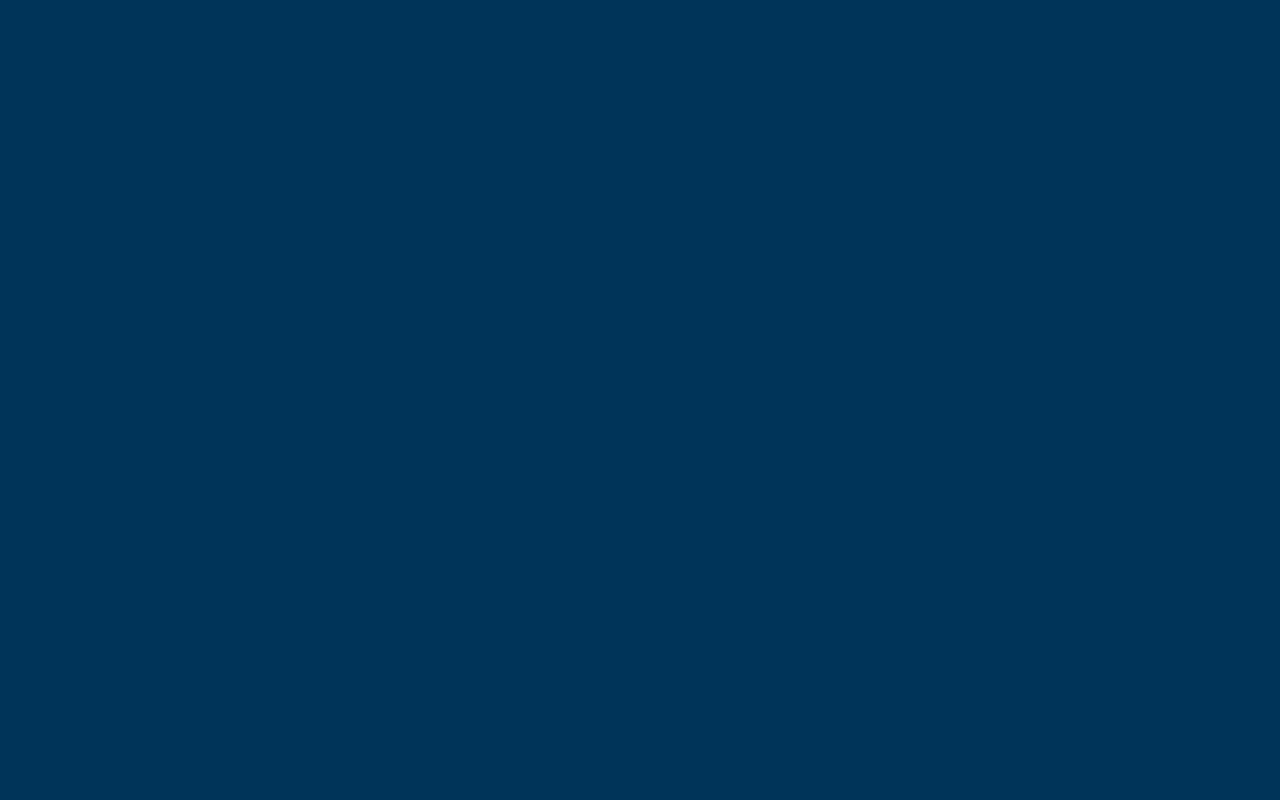
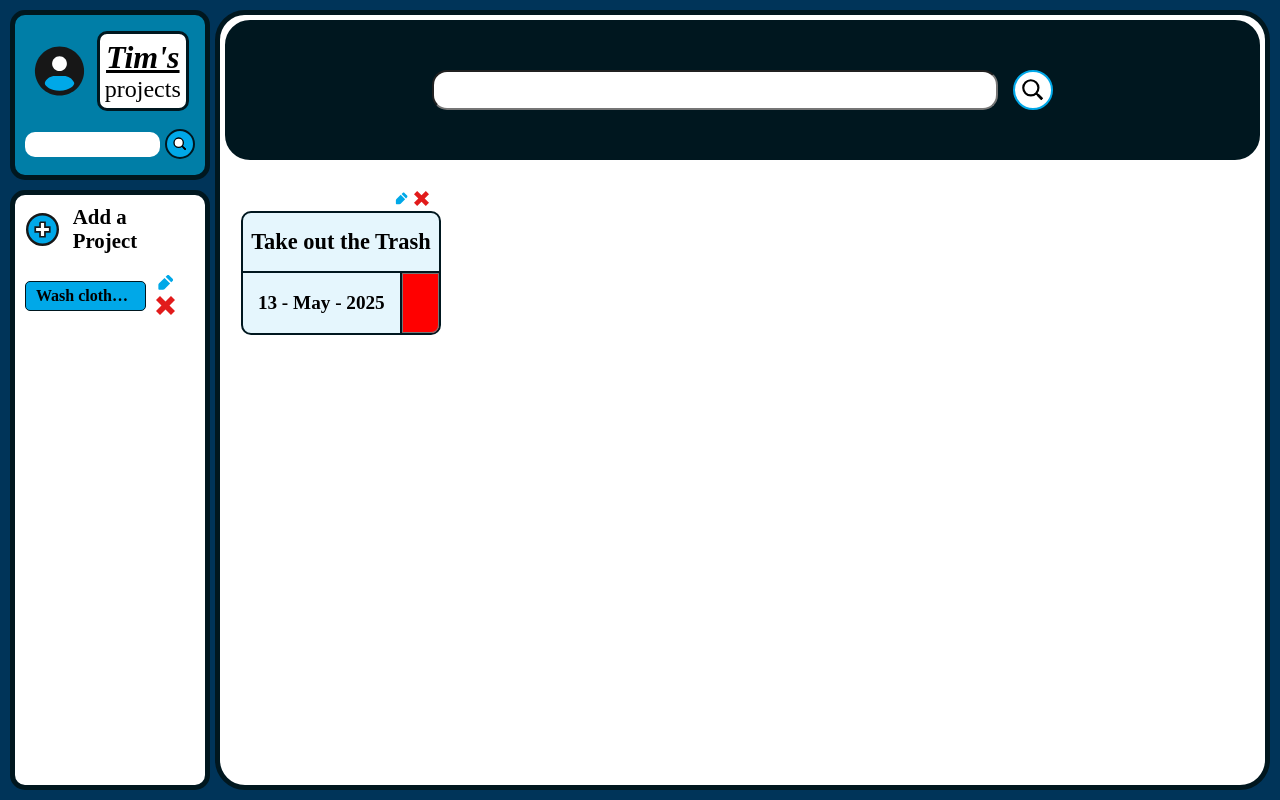
Before and after one commit to 71M8AY/todo-project, a website built with webpack: page src/index.html in a window 1280 px wide. Built offline with nearby package versions, Linux system fonts and the light colour scheme.

Commit message:
Small profress

```diff
--- a/src/index.html
+++ b/src/index.html
@@ -6,6 +6,86 @@
     <title>Todo App</title>
   </head>
   <body>
-    <div class="wrapper"></div>
+    <div class="wrapper">
+      <div class="sideContent">
+        <div class="profile">
+          <div class="user-info">
+            <img class="userIcon" src="./user.svg" alt="user icon" />
+            <div class="userDesc">
+              <p class="userName">Tim's</p>
+              <p>projects</p>
+            </div>
+          </div>
+          <div class="searchLibrary">
+            <input class="search" type="search" />
+            <img src="./search.svg" alt="Search" />
+          </div>
+        </div>
+        <div class="library">
+          <div class="add">
+            <img src="./plus.svg" alt="" />
+            <p>Add a Project</p>
+          </div>
+          <div class="projects">
+            <div>
+              <p>Wash clothefasdffasds</p>
+              <div class="actions">
+                <img src="./edit.svg" alt="Edit" />
+                <img src="./delete.svg" alt="Delete" />
+              </div>
+            </div>
+          </div>
+        </div>
+      </div>
+      <div class="projectContent">
+        <div class="info">
+          <div class="noteSearch">
+            <input class="noteSearchField" type="search" />
+            <img src="./search.svg" alt="" />
+          </div>
+        </div>
+        <div class="notes">
+          <div>
+            <div class="noteActions">
+              <img src="./edit.svg" alt="Edit" />
+              <img src="./delete.svg" alt="Delete" />
+            </div>
+            <div>
+              <div class="noteTitle">
+                <p>Take out the Trash</p>
+              </div>
+              <div class="extra">
+                <div class="description">
+                  <p>This is a description of bullshit things</p>
+                </div>
+                <div class="extraList">
+                  <p>sdf</p>
+                  <p>das</p>
+                  <p>dasdas</p>
+                  <p>dasd</p>
+                  <p>dasda</p>
+                  <p>dasda</p>
+                  <p>dasd</p>
+                  <p>dsad</p>
+                  <p>dasd</p>
+                  <p>fdsaf</p>
+                </div>
+              </div>
+              <div class="noteFooter">
+                <div class="dueDate">13 - May - 2025</div>
+                <div class="priority">
+                  <select>
+                    <option value="red"></option>
+                    <option value="yellow"></option>
+                    <option value="green"></option>
+                    <option value="white"></option>
+                  </select>
+                </div>
+              </div>
+            </div>
+          </div>
+        </div>
+      </div>
+    </div>
   </body>
 </html>
--- a/src/index.js
+++ b/src/index.js
@@ -1,2 +1,9 @@
 import { library } from "./library";
 import "./style.css";
+
+const libraryDiv = document.querySelector(".library");
+const projectDiv = document.createElement("div");
+projectDiv.className = "add";
+projectDiv.appendChild(document.createElement("p"));
+projectDiv.appendChild((document.createElement("img").src = "./edit.svg"));
+projectDiv.appendChild((document.createElement("img").src = "./delete.svg"));
--- a/src/library.js
+++ b/src/library.js
@@ -1,4 +1,6 @@
-import { Project, Notes } from "./projects";
+import { Project } from "./projectClass";
+import { Note } from "./noteClass";
+import { SubNote } from "./subNoteClass";
 
 export const library = (function Library() {
   let libraryList = [];
@@ -16,15 +18,32 @@ export const library = (function Library() {
     libraryList.splice(index, 1);
   };
 
-  //   const renameProject = (itemName, newName) => {
-  //     const index = libraryList.findIndex((item) => item.name == itemName);
-  //     libraryList[index].name = newName;
-  //   };
+  const targetProject = (projectName) => {
+    const index = libraryList.findIndex((item) => item.name === projectName);
+    if (index < 0) {
+      throw "No such project exists in the library!";
+    }
+    return libraryList[index];
+  };
 
   const displayLibraryList = () => {
     let nameArray = libraryList.map((prj) => prj.name);
     return nameArray;
   };
 
-  return { addProject, removeProject, displayLibraryList };
+  return { addProject, removeProject, targetProject, displayLibraryList };
 })();
+
+library.addProject(new Project("Build a car"));
+library.addProject(new Project("Go shopping"));
+library.addProject(new Project("Start a fire"));
+console.log(library.displayLibraryList());
+library
+  .targetProject("Go shopping")
+  .addNote(new Note("Buy veggies", "Gotta buy lots of green", 2));
+console.log(library.targetProject("Go shopping"));
+
+library
+  .targetProject("Go shopping")
+  .targetNote("Buy veggies")
+  .addSubNote(new SubNote("Green veggies", false));
--- a/src/style.css
+++ b/src/style.css
@@ -159,6 +159,7 @@ body {
 }
 
 .add img {
+  cursor: pointer;
   width: 35px;
 }
 
@@ -172,6 +173,7 @@ body {
 }
 
 .projects > div {
+  user-select: none;
   display: flex;
   flex-grow: 1;
   justify-content: space-between;
@@ -180,6 +182,7 @@ body {
 }
 
 .projects p {
+  cursor: pointer;
   white-space: nowrap;
   border: 1px solid var(--rich-black);
   font-weight: 600;
@@ -197,6 +200,7 @@ body {
 }
 
 .projects img {
+  cursor: pointer;
   width: clamp(15px, 1.5vw, 25px);
 }
 /* ------------------------------- */
@@ -264,13 +268,25 @@ body {
   height: fit-content;
 }
 
-.notes > div {
+.notes > div > div:nth-child(2) {
   background-color: rgba(0, 166, 232, 0.1);
   border: 2px solid var(--rich-black);
   border-radius: 10px;
   margin-bottom: 4px;
   width: max(200px, 18%);
   height: fit-content;
+}
+
+.noteActions {
+  display: flex;
+  justify-content: flex-end;
+  align-items: center;
+  gap: 5px;
+  padding: 5px;
+}
+
+.notes img {
+  width: 15px;
 }
 
 .noteTitle,
@@ -326,6 +342,31 @@ body {
   border-left: 2px solid var(--rich-black);
 }
 
+.priority select {
+  width: 100%;
+  height: 100%;
+  /* border: 1px solid var(--rich-black); */
+  border-radius: 0 0 8px 0;
+  background-color: red;
+  cursor: pointer;
+}
+
+.priority select > option:first-child {
+  height: 60px;
+  background-color: red;
+}
+
+.priority select > option:nth-child(2) {
+  background-color: yellow;
+}
+
+.priority select > option:nth-child(3) {
+  background-color: greenyellow;
+}
+.priority select > option:last-child {
+  background-color: antiquewhite;
+}
+
 .dueDate {
   font-size: 1.2rem;
   font-weight: 600;
```
